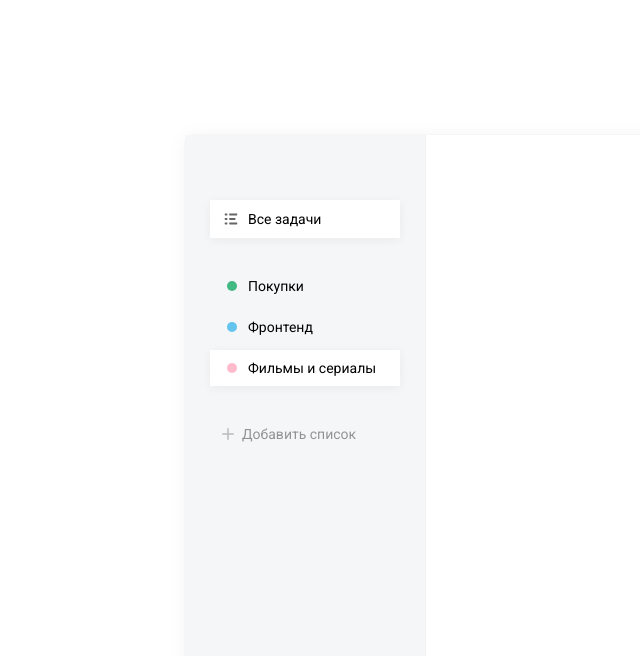
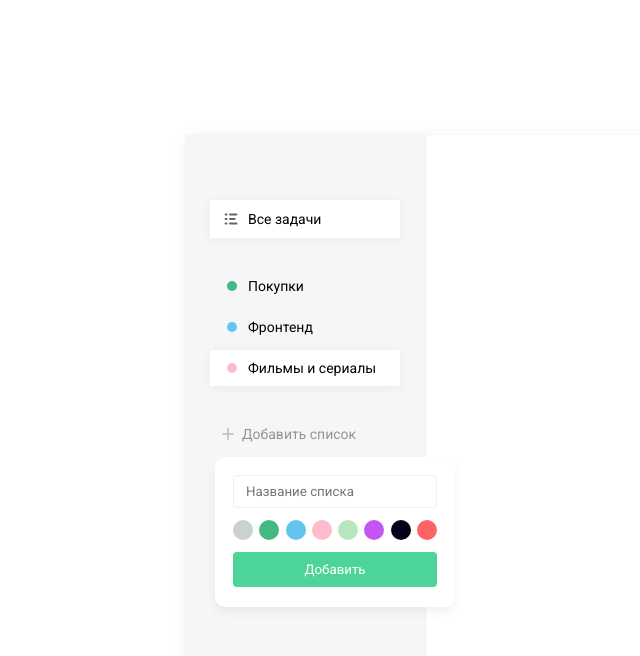
Before and after one commit to ArtemIgnatiev908976/ToDo_React, a React (Create React App) app in the folder to-do-list/: page / in a window 1280 px wide. Both pictures are taken after a click on the element "Добавить список". Shown: the top 656 px of the page, without its empty margins (80-720 px from the left). Built offline with nearby package versions, Linux system fonts and the light colour scheme.

Commit message:
Добавил модалку с возможностью выбора цвета карточки

```diff
--- a/to-do-list/src/App.js
+++ b/to-do-list/src/App.js
@@ -3,6 +3,7 @@
 import addSvg from './assets/img/add.svg';
 import List from './Components/List/List'
 import AddList from "./Components/AddList/AddButtonList";
+import DB from './assets/db.json'
 
 function App() {
   const[value, setValue] = React.useState('Hello');
@@ -43,7 +44,7 @@
              isRemovable
       />
 
-<AddList/>
+<AddList colors={DB.colors}/>
 
     </div>
     <div className="todo__tasks">
--- a/to-do-list/src/Components/AddList/AddButtonList.jsx
+++ b/to-do-list/src/Components/AddList/AddButtonList.jsx
@@ -2,15 +2,18 @@
 import List from "../List/List";
 import addSvg from "../../assets/img/add.svg";
 import './AddButtonList.scss'
+import Badge from "../Badge/Badge";
 
-const AddListButton =()=>{
+
+const AddList =({colors})=>{
 
 const[visiblePopup, setVisiblePopup] = useState(false);
+const[selectedColor, selectColor] = useState();
 
     return(
         <div className="add-list">
         <List
-            onClick={()=> alert(1)}
+            onClick={()=>setVisiblePopup(true)}
             items={[
                 {
                     className: "list__add-button",
@@ -23,7 +26,23 @@
 
       { visiblePopup &&
       <div className="add-list__popup">
-        <h1>123</h1>
+          <input className="field" type="text" placeholder="Название списка"/>
+          <div className="add-list__popup-colors">
+
+
+                  {
+                      colors.map(color=>
+                          <Badge
+                          onClick={()=> selectColor(color.id)}
+                          key={color.id}
+                          color={color.name}
+                          className={selectedColor === color.id && 'active'}
+                          />)
+                  }
+
+
+          </div>
+          <button className="button">Добавить</button>
         </div>
       }
 
@@ -33,4 +52,4 @@
 
 
         ;
-export default AddListButton;
+export default AddList;
--- a/to-do-list/src/Components/AddList/AddButtonList.scss
+++ b/to-do-list/src/Components/AddList/AddButtonList.scss
@@ -1,11 +1,43 @@
-.add-list{
+.add-list {
+  &__popup {
+    height: 150px;
+    width: 240px;
+    background: #ffffff;
+    box-shadow: 0px 6px 10px rgba(0, 0, 0, 0.05);
+    border-radius: 10px;
+    padding: 18px;
+    box-sizing: border-box;
+    position: relative;
+    top: -25px;
+    left: 10px;
 
-  &__popup{
-    width: 235px;
-    height: 150px;
-    background: #ffffff;
-    box-shadow: 0px 6px 10px rgba(0,0,0, 0.05);
-    border-radius: 10px;
+    .button {
+      width: 100%;
+      margin-top: 12px;
+    }
+
+    &-close-btn {
+      position: absolute;
+      right: -8px;
+      top: -8px;
+      cursor: pointer;
+    }
+
+    &-colors {
+      display: flex;
+      justify-content: space-between;
+      margin-top: 12px;
+
+      .badge {
+        width: 16px;
+        height: 16px;
+        cursor: pointer;
+        border: 2px solid transparent;
+
+        &.active {
+          border: 2px solid #525252;
+        }
+      }
+    }
   }
-
 }
--- /dev/null
+++ b/to-do-list/src/Components/Badge/Badge.jsx
@@ -0,0 +1,13 @@
+import React from 'react';
+import classNames from 'classnames';
+
+import './Badge.scss';
+
+const Badge = ({ color, onClick, className }) => (
+    <i
+        onClick={onClick}
+        className={classNames('badge', { [`badge--${color}`]: color }, className)}
+    ></i>
+);
+
+export default Badge;
--- /dev/null
+++ b/to-do-list/src/Components/Badge/Badge.scss
@@ -0,0 +1,32 @@
+.badge{
+  display: inline-block;
+  width: 10px;
+  height: 10px;
+  border-radius: 30px;
+
+  &--grey{
+    background-color: #c9d1d3;
+  }
+  &--lime{
+    background-color: #b6e6bd;
+  }
+  &--purple{
+    background-color: #c355f5;
+  }
+  &--black{
+    background-color: #08001a;
+  }
+  &--red{
+    background-color: #FF6464;
+  }
+  &--green{
+    background-color: #42B883;
+  }
+  &--blue{
+    background-color: #64c4ed;
+  }
+  &--pink{
+    background-color: #ffbbcc;
+  }
+
+}
--- a/to-do-list/src/Components/List/List.jsx
+++ b/to-do-list/src/Components/List/List.jsx
@@ -2,6 +2,7 @@
 import React from "react";
 import './List.scss'
 import classNames from 'classnames';
+import Badge from '../Badge/Badge'
 
 const List = ({items, isRemovable, onClick}) =>{
     // const obj={a:1, b: 1}; //деструкторизация -взять свойста и превратить в переменные
@@ -10,11 +11,10 @@
         <ul onClick={onClick} className="list">
             {
                 items.map((item, index) =>(
-                    <li key={index} className={classNames(item.className, {active: item.active})}>
+                    <li key={index}
+                        className={classNames(item.className, {active: item.active})}>
                         {/*//передаем строчку которая содержит текст с помощью библиотеки classesnames*/}
-                    <i>
-                        {item.icon ? (item.icon) : (<i className={`badge badge--${item.color}`}></i>)}
-                    </i>
+                        <i>{item.icon ? (item.icon) : (<Badge color={item.color} />)}</i>
                     <span>{item.name}</span>
                     </li>
                 )
--- a/to-do-list/src/Components/List/List.scss
+++ b/to-do-list/src/Components/List/List.scss
@@ -18,6 +18,11 @@
 
       cursor: pointer;
     }
+
+    .badge{
+      position: relative;
+      left: 5px;
+    }
   }
   i{
     display: inline-flex;
@@ -26,22 +31,6 @@
       opacity: 0.6;
     }
 
-    .badge{
-      width: 10px;
-      height: 10px;
-      border-radius: 30px;
-      position: relative;
-      left: 5px;
-      &--green{
-        background-color: #42B883;
-      }
-      &--blue{
-        background-color: #64c4ed;
-      }
-      &--pink{
-        background-color: #ffbbcc;
-      }
 
-    }
   }
 }
--- a/to-do-list/src/index.scss
+++ b/to-do-list/src/index.scss
@@ -7,6 +7,7 @@
   font-family:'Roboto', -apple-system, system-ui, sans-serif;
   -webkit-font-smoothing: antialiased;
   -moz-osx-font-smoothing: grayscale;
+
 }
 
 
@@ -35,3 +36,31 @@
     padding: 60px 20px;
   }
 }
+
+
+.button{
+  background: #4DD599;
+  border-radius:4px;
+  color: #ffffff;
+  border:0;
+  padding: 10px 20px;
+  cursor: pointer;
+  &:hover{
+    background: darken(#4dd599, 8%);
+  }
+  &:active{
+    background: darken(#4dd599, 11%);
+  }
+}
+
+.field{
+  background: #ffffff;
+  border:1px solid #efefef;
+  box-sizing: border-box;
+  border-radius: 4px;
+  padding: 8px 12px;
+width: 100%;
+  &:focus{
+    border-color:#dbdbdb;
+  }
+}
```
